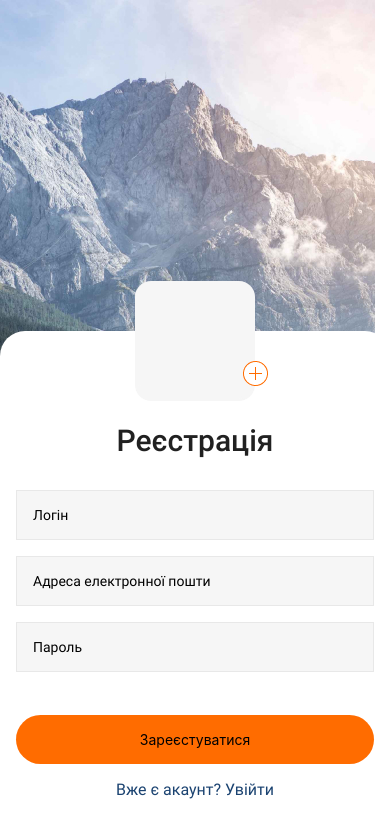
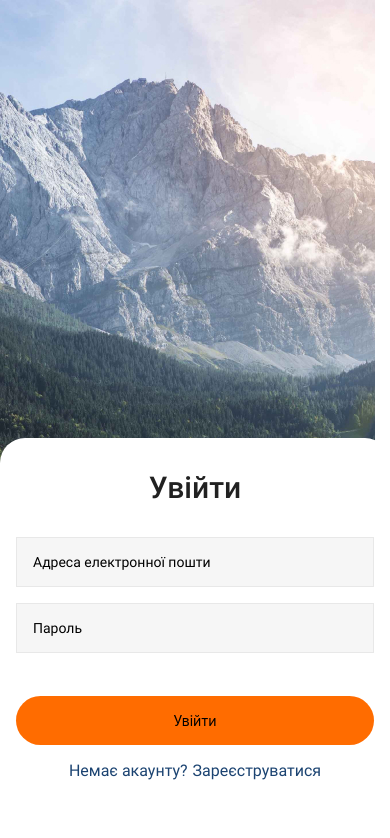
Before and after one commit to Rinya7/ErsteAndroid, a React Native app: screen / in a window 390 px wide. Shown: the top 838 px of the page. Built offline with nearby package versions, Linux system fonts and the light colour scheme.

Commit message:
to check hw3

```diff
--- a/App.js
+++ b/App.js
@@ -12,11 +12,11 @@ export default function App() {
   if (!fontsLoaded) {
     return null;
   }
-  console.log("null:", null);
+  //  console.log("null:", null);
   return (
     <View style={styles.container}>
-      <RegistrationScreen></RegistrationScreen>
-      {/*<LoginScreen></LoginScreen>*/}
+      {/*<RegistrationScreen></RegistrationScreen>*/}
+      <LoginScreen></LoginScreen>
       {/*<Text>Реєстрація</Text>*/}
       <StatusBar style="auto" />
     </View>
--- a/Screens/LoginScreen.js
+++ b/Screens/LoginScreen.js
@@ -15,17 +15,19 @@ import { useState } from "react";
 export default function LoginScreen() {
   const [email, setEmail] = useState("");
   const [password, setPassword] = useState("");
-  const [fontsLoaded] = useFonts({
-    "Roboto-Regular": require("../assets/fonts/Roboto-Regular.ttf"),
-    "Roboto-Medium": require("../assets/fonts/Roboto-Medium.ttf"),
-  });
-  if (!fontsLoaded) {
-    return null;
-  }
-
+  //  const [fontsLoaded] = useFonts({
+  //    "Roboto-Regular": require("../assets/fonts/Roboto-Regular.ttf"),
+  //    "Roboto-Medium": require("../assets/fonts/Roboto-Medium.ttf"),
+  //  });
+  //  if (!fontsLoaded) {
+  //    return null;
+  //  }
+  const signIn = () => {
+    console.log({ email, password });
+  };
   return (
     <KeyboardAvoidingView
-      behavior={Platform.OS === "ios" ? "padding" : "height"}
+      //  behavior={Platform.OS === "ios" ? "padding" : "height"}
       style={styles.container}
     >
       <TouchableWithoutFeedback onPress={Keyboard.dismiss}>
@@ -56,7 +58,7 @@ export default function LoginScreen() {
                 onChangeText={setPassword}
               />
             </View>
-            <TouchableOpacity style={styles.buttonLogin}>
+            <TouchableOpacity style={styles.buttonLogin} onPress={signIn}>
               <Text>Увійти</Text>
             </TouchableOpacity>
             <View style={styles.divReg}>
--- a/Screens/RegistrationScreen.js
+++ b/Screens/RegistrationScreen.js
@@ -16,7 +16,9 @@ export default function RegistrationScreen() {
   const [name, setName] = useState("");
   const [email, setEmail] = useState("");
   const [password, setPassword] = useState("");
-  console.log(email);
+  const signIn = () => {
+    console.log({ name, email, password });
+  };
   return (
     <KeyboardAvoidingView
       //  behavior={Platform.OS === "ios" ? "padding" : "height"}
@@ -75,13 +77,14 @@ export default function RegistrationScreen() {
                 style={styles.input}
                 placeholder={"Пароль"}
                 textContentType={"password"}
+                autoComplete="password"
                 textAlign={"left"}
                 secureTextEntry={true}
                 value={password}
                 onChangeText={setPassword}
               />
             </View>
-            <TouchableOpacity style={styles.buttonReg}>
+            <TouchableOpacity style={styles.buttonReg} onPress={signIn}>
               <Text>Зареєстуватися</Text>
             </TouchableOpacity>
             <TouchableOpacity style={styles.buttonIn}>
```
